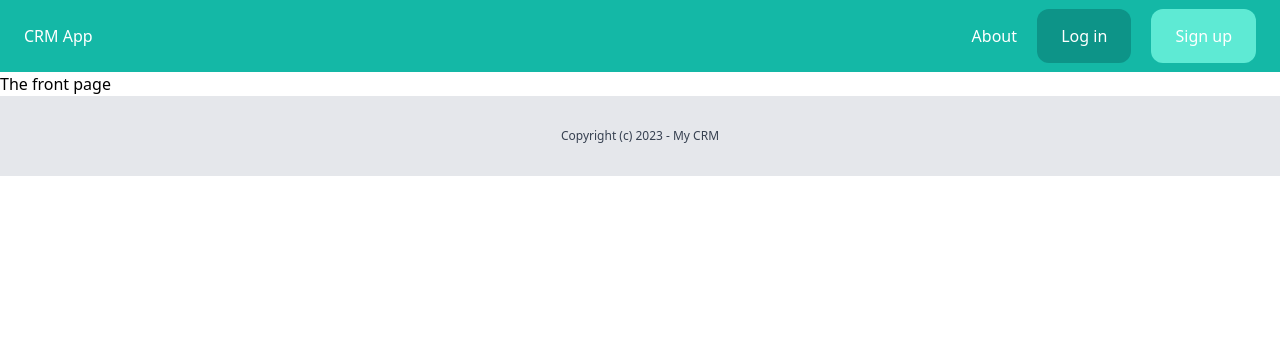
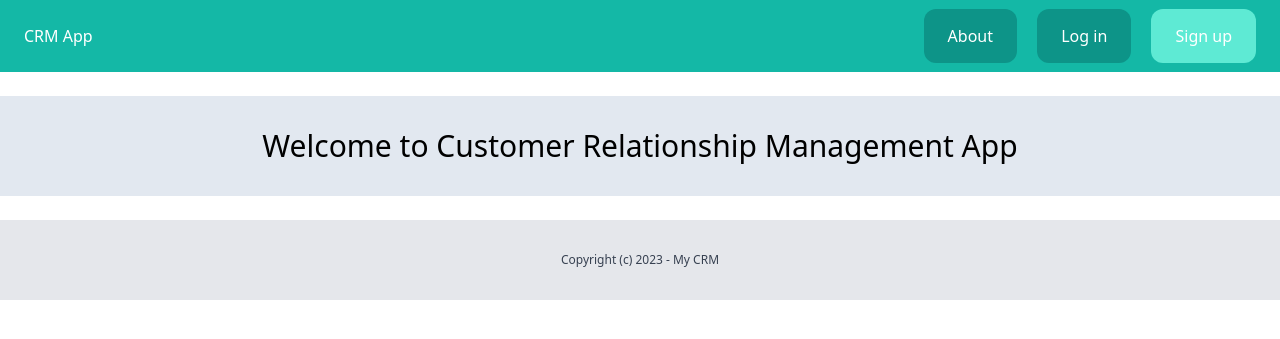
Before and after one commit to ialin77/CRM-App, a Django app: page / in a window 1280 px wide. Shown: the top 339 px of the page. Run offline with Django 4.2, Linux system fonts and the light colour scheme; some libraries are stand-ins or nearby versions.

Commit message:
second_commit

```diff
--- a/base/templates/base/about.html
+++ b/base/templates/base/about.html
@@ -3,5 +3,8 @@
 {% block title %} About {% endblock %}
 
 {% block content %}
-The front page
+<br>
+<header class="py-8 text-center bg-slate-200">
+    <h1 class="text-3xl">About Page</h1>
+</header>
 {% endblock %}
--- a/base/templates/base/base.html
+++ b/base/templates/base/base.html
@@ -28,6 +28,8 @@
         {% block content %}
         {% endblock %}
 
+        <br>
+
         {% include 'base/partials/footer.html' %}
     </body>
 </html>
--- a/base/templates/base/index.html
+++ b/base/templates/base/index.html
@@ -3,5 +3,10 @@
 {% block title %} Home {% endblock %}
 
 {% block content %}
-The front page
+
+
+<br>
+<header class="py-8 text-center bg-slate-200">
+    <h1 class="text-3xl">Welcome to Customer Relationship Management App</h1>
+</header>
 {% endblock %}
--- a/base/templates/base/partials/nav.html
+++ b/base/templates/base/partials/nav.html
@@ -2,9 +2,9 @@
     <a href="/" class="text-white">CRM App</a>
 
     <div class="space-x-4">
-        <a href="{% url 'about' %}" class="text-white">About</a>
+        <a href="{% url 'about' %}" class="py-4 px-6 bg-teal-600 rounded-xl text-white">About</a>
         {% if request.user.is_authenticated %}
-            <a href="{% url 'team:detail' active_team.id %}" class="text-white">{{ active_team.name }}</a>
+            <a href="{% url 'team:detail' active_team.id %}" class="py-4 px-6 bg-teal-600 rounded-xl text-white">{{ active_team.name }}</a>
             <a href="{% url 'dashboard:dashboard' %}" class="py-4 px-6 bg-teal-600 rounded-xl text-white">Dashboard</a>
             <a href="{% url 'leads:list' %}" class="py-4 px-6 bg-teal-600 rounded-xl text-white">Leads</a>
             <a href="{% url 'clients:list' %}" class="py-4 px-6 bg-teal-600 rounded-xl text-white">Clients</a>
--- a/team/context_processors.py
+++ b/team/context_processors.py
@@ -6,7 +6,7 @@ def active_team(request):
         active_team = request.user.userprofile.get_active_team()
 
         if not active_team:
-            active_team = Team.objects.filter(created_by=request.user)[0]
+            active_team = Team.objects.filter(created_by=request.user)
     else:
         active_team = None
 
--- a/team/models.py
+++ b/team/models.py
@@ -12,7 +12,7 @@ class Plan(models.Model):
         return self.name
 
 class Team(models.Model):
-    plan = models.ForeignKey(Plan, related_name='teams',blank=True, null=True, on_delete=models.CASCADE)
+    plan = models.ForeignKey(Plan, related_name='teams', blank=True, null=True, on_delete=models.CASCADE)
     name = models.CharField(max_length=100)
     members = models.ManyToManyField(User, related_name='teams')
     created_by = models.ForeignKey(User, related_name='created_teams', on_delete=models.CASCADE)
--- a/team/templates/team/edit_team.html
+++ b/team/templates/team/edit_team.html
@@ -6,12 +6,17 @@
     <div class="py-6 px-6">
         <h1 class="text-xl">Edit team - ({{ team.name }})</h1>
 
+
         <form method="post" action=".">
             {% csrf_token %}
 
             {{ form.as_p }}
 
+            <br>
+
             <button class="py-4 px-8 bg-teal-500 text-white rounded-xl">Submit</button>
         </form>
     </div>
+
+
 {% endblock %}
--- a/userprofile/models.py
+++ b/userprofile/models.py
@@ -11,3 +11,6 @@ class UserProfile(models.Model):
             return self.active_team
         else:
             return Team.objects.filter(members__in=[self.user.id]).first()
+
+    def __str__(self):
+        return str(self.user)
```
Also changed, not shown: dashboard/templates/dashboard/dashboard.html (+5 -2 lines), db.sqlite3, team/templates/team/teams_list.html (line endings or trailing spaces).
